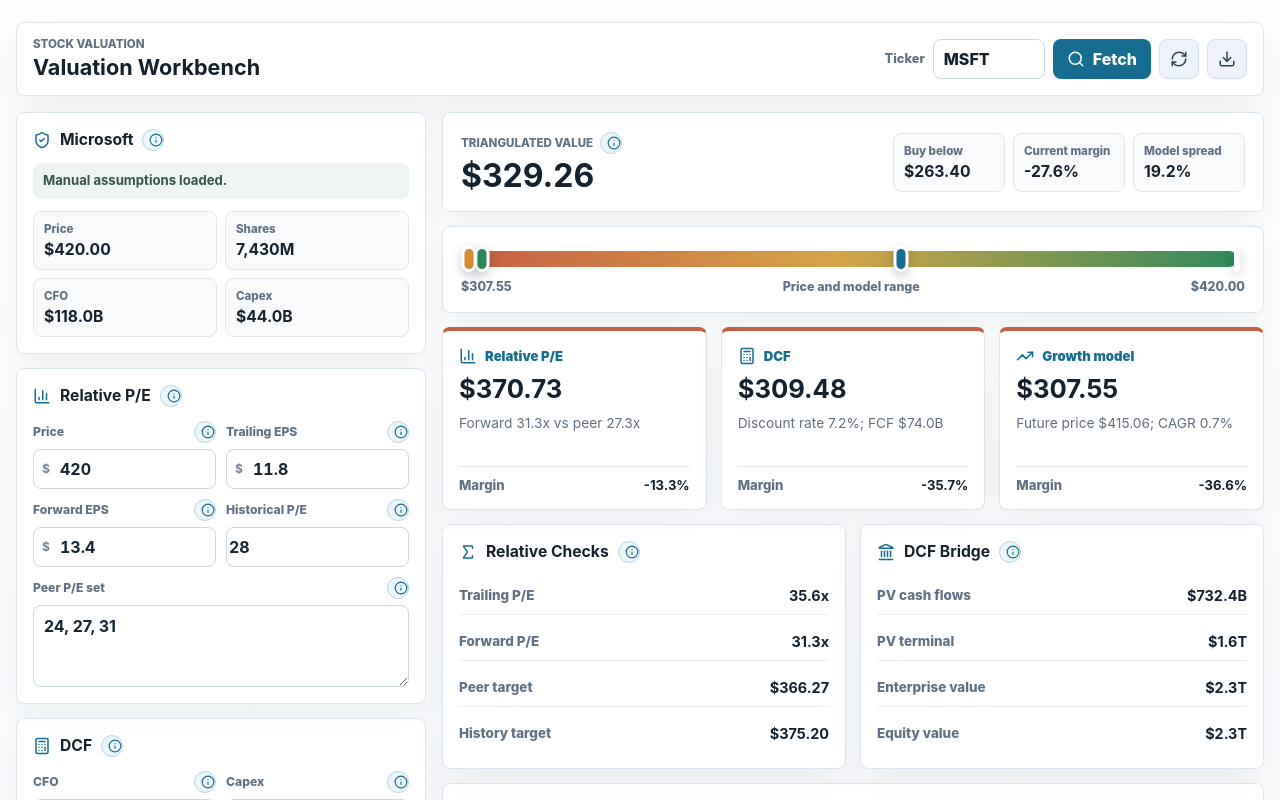
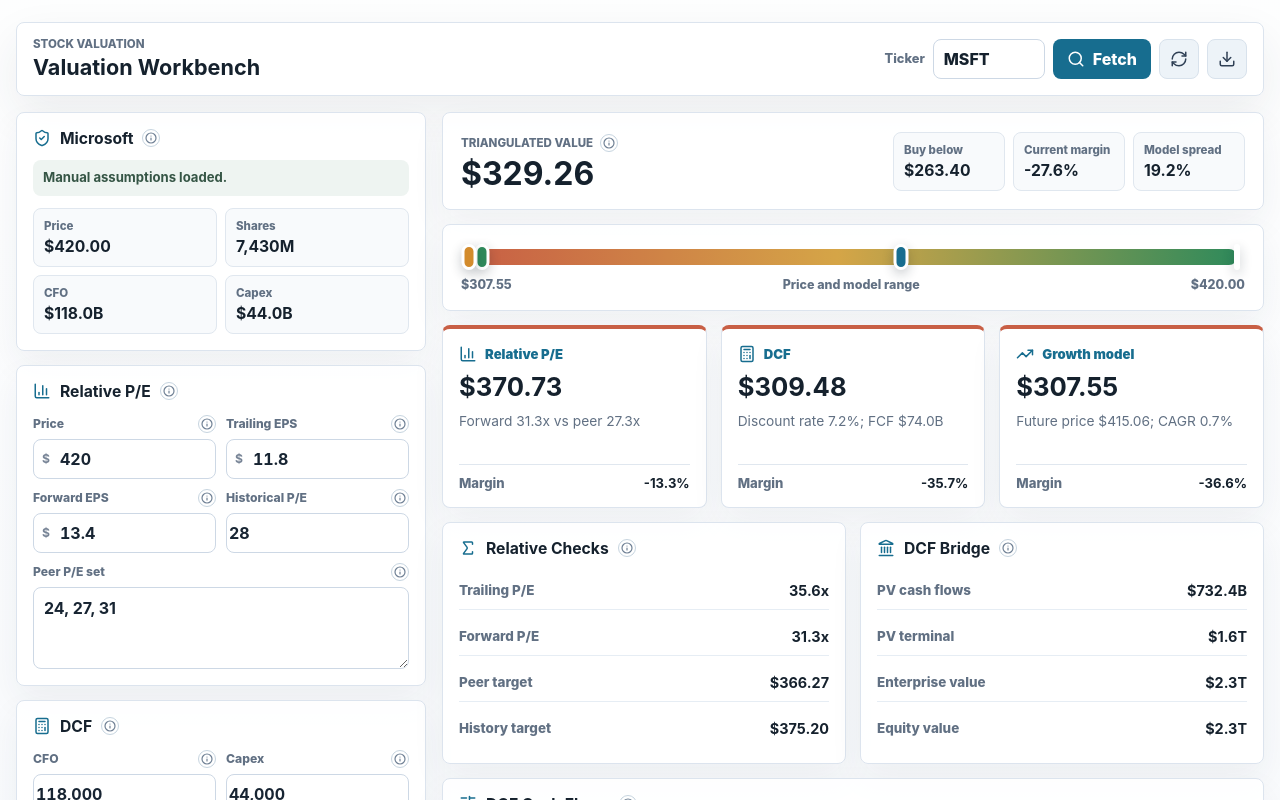
Before and after one commit to SamualAdams/stunning-octo-succotash, a React (Vite) app: page / in a window 1280 px wide. Shown: the top 800 px of the page. Built offline with nearby package versions, Linux system fonts and the light colour scheme.

Commit message:
Refine help icon styling

```diff
--- a/src/App.jsx
+++ b/src/App.jsx
@@ -690,7 +690,7 @@
   return (
     <span className="helpWrap">
       <button type="button" className="helpButton" aria-label={label} aria-describedby={helpId}>
-        <Info size={14} />
+        <Info size={12} strokeWidth={2.4} />
       </button>
       <span id={helpId} className="helpPopover" role="tooltip">
         {text}
--- a/src/styles.css
+++ b/src/styles.css
@@ -275,23 +275,30 @@
   display: inline-grid;
   place-items: center;
   flex: 0 0 auto;
+  line-height: 1;
 }
 
 .helpButton {
-  display: inline-grid;
+  display: inline-flex;
+  align-items: center;
+  justify-content: center;
   place-items: center;
-  width: 22px;
-  height: 22px;
+  width: 18px;
+  height: 18px;
+  padding: 0;
   border-radius: 999px;
-  color: #176d8f;
-  background: #edf6fa;
-  border: 1px solid #bdd5e1;
+  color: #708195;
+  background: transparent;
+  border: 1px solid #c6d4df;
+  line-height: 0;
+  vertical-align: middle;
 }
 
 .helpButton:hover,
 .helpButton:focus-visible {
-  color: #ffffff;
-  background: #176d8f;
+  color: #176d8f;
+  background: #edf6fa;
+  border-color: #94bdce;
   outline: none;
 }
 
```
